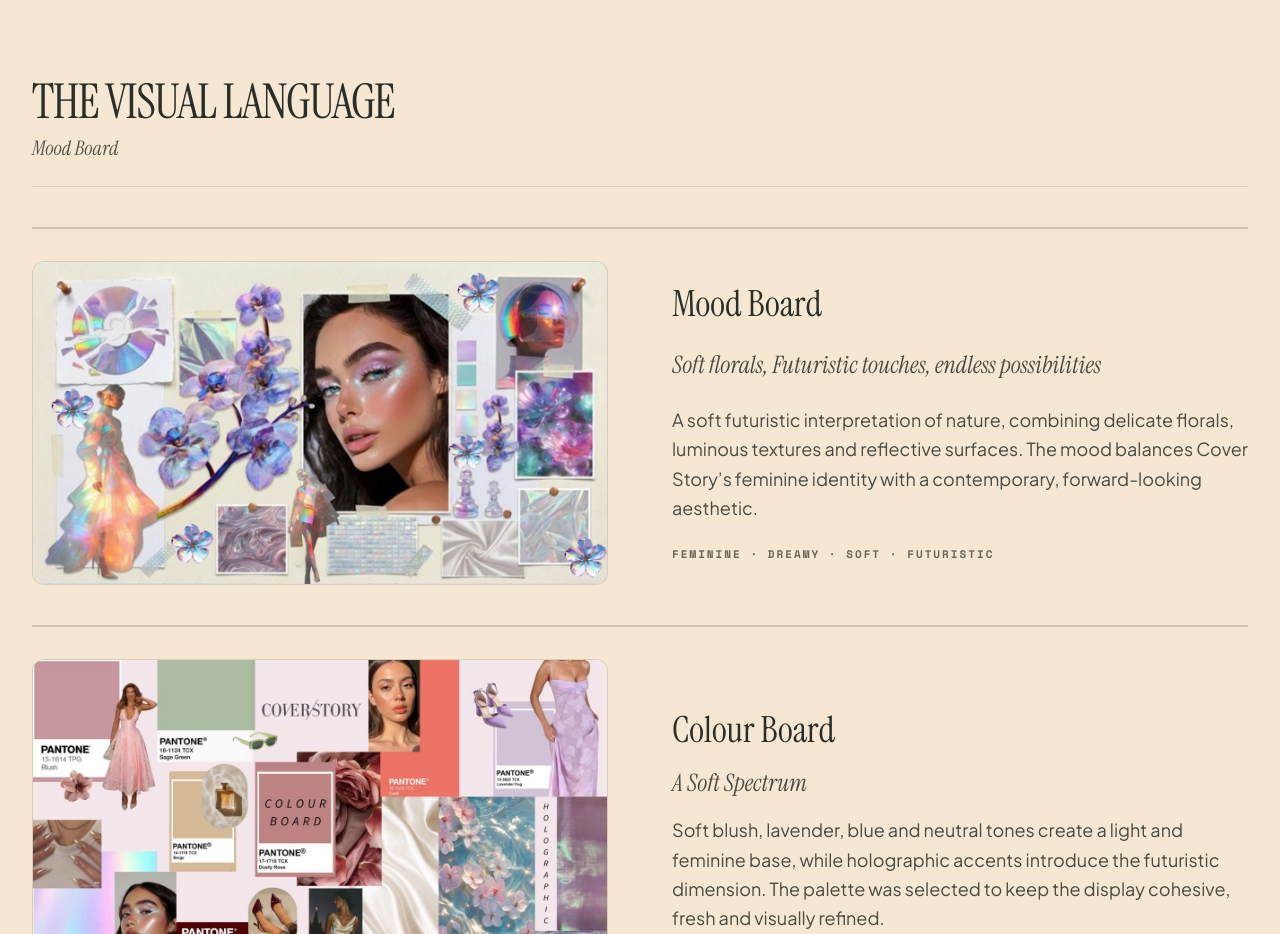
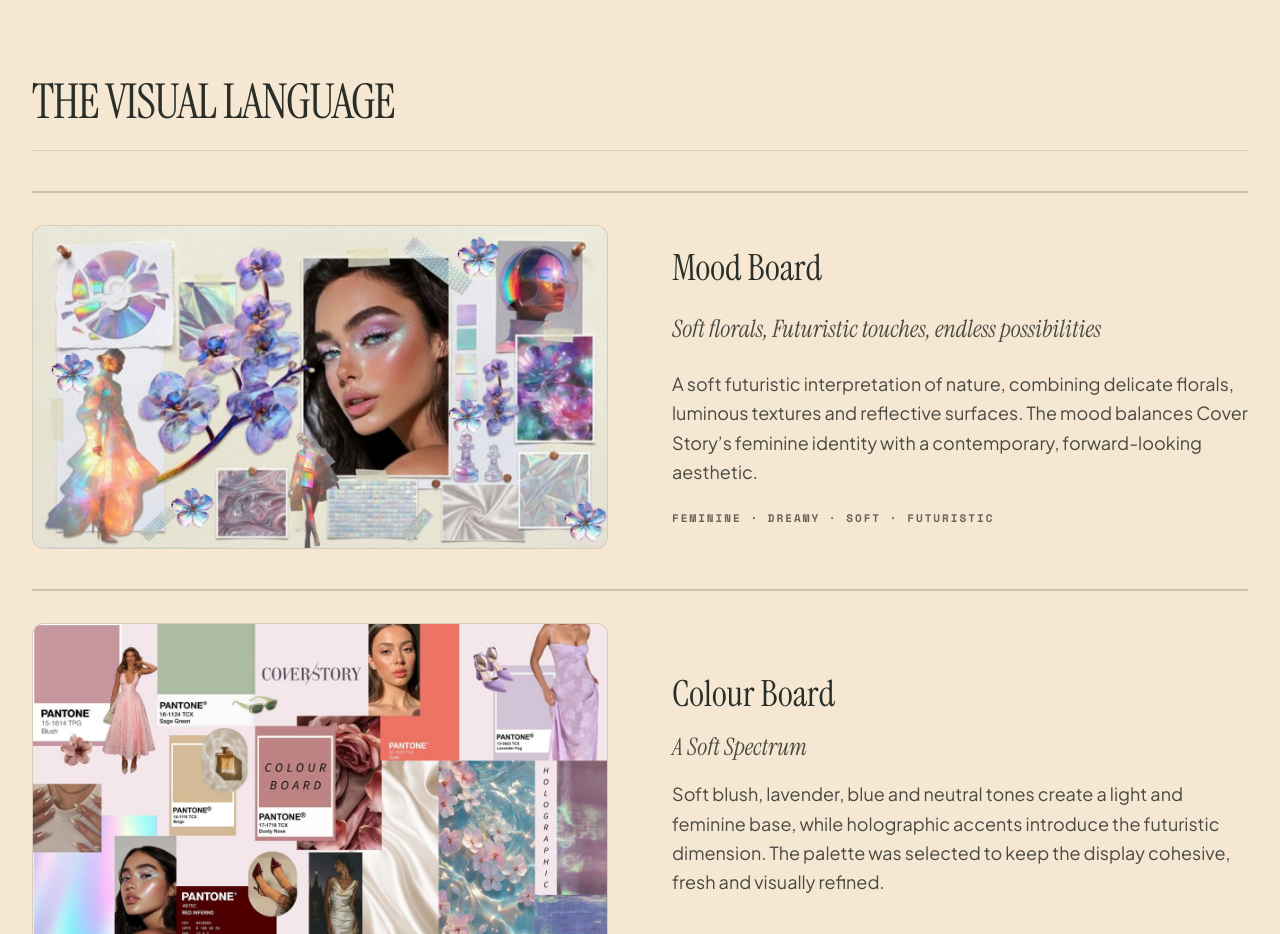
Before and after one commit to srishtij200/srishti, a React (Vite) app: page /projects/visual-merchandising in a window 1280 px wide. Shown: the part 1660-2594 px from the top of the page. Built offline with nearby package versions, Linux system fonts and the light colour scheme; no server answers.

Commit message:
project2: remove mood board text under visual language header

```diff
--- a/src/pages/ProjectVisualMerchandisingPage.tsx
+++ b/src/pages/ProjectVisualMerchandisingPage.tsx
@@ -223,9 +223,6 @@ export const ProjectVisualMerchandisingPage: React.FC = () => {
               <h2 className="font-serif-display text-3xl sm:text-5xl text-[var(--c-ink)] tracking-tight">
                 {vm.page3Boards.title}
               </h2>
-              <p className="font-serif-display text-lg sm:text-xl text-[var(--c-ink)]/80 italic mt-2">
-                {vm.page3Boards.subtitle}
-              </p>
             </div>
 
             {/* MOOD BOARD — keep heading, image + content + tiny keywords */}
```
